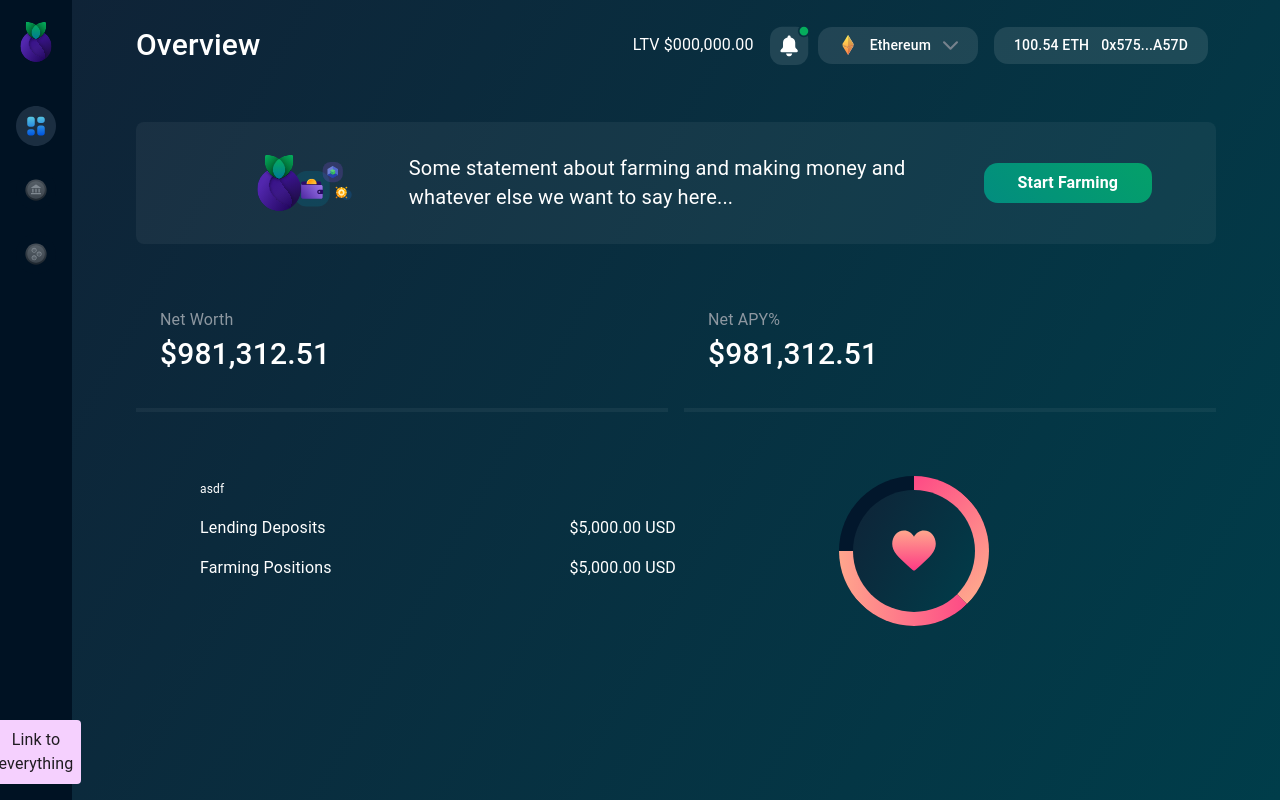
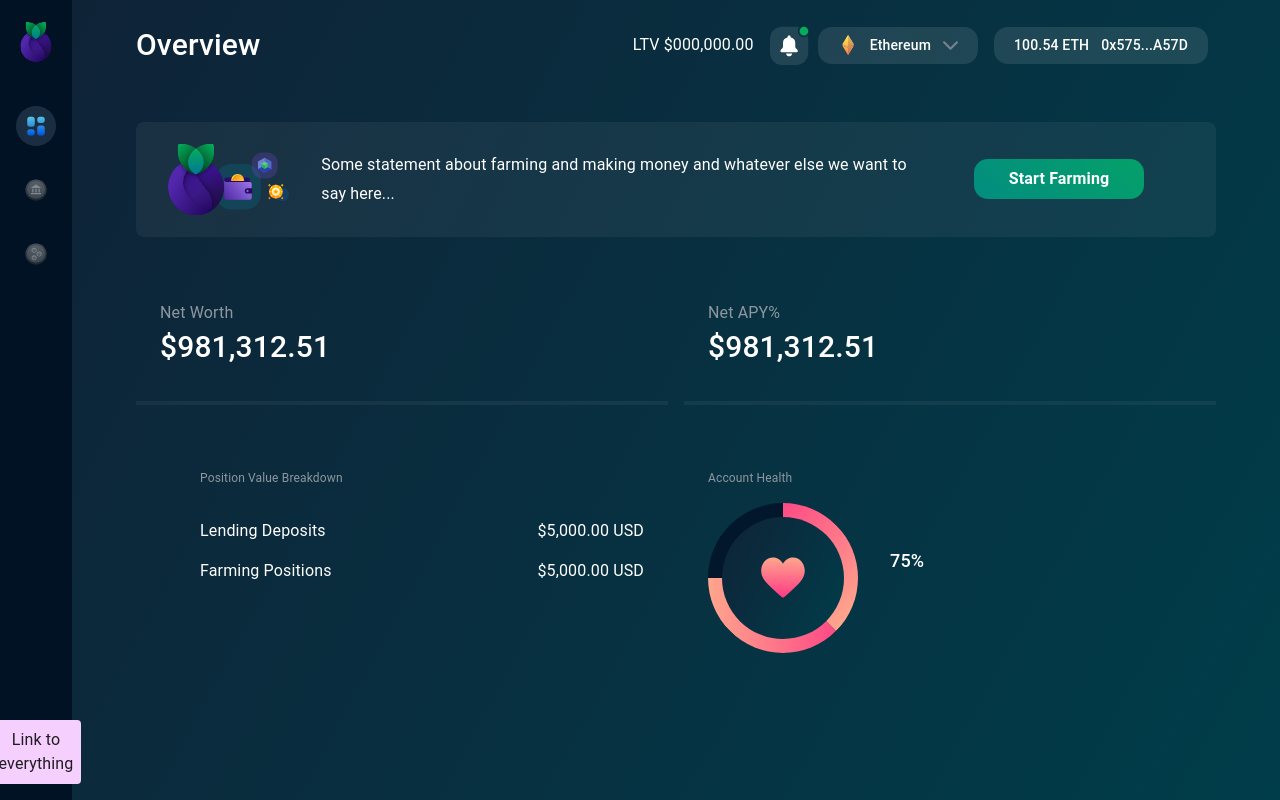
Before and after one commit to 0xPhoenix10/blueberry-dashboard, a Next.js app: page / in a window 1280 px wide. Built offline with nearby package versions, Linux system fonts and the light colour scheme.

Commit message:
top bar change

```diff
--- a/pages/index.tsx
+++ b/pages/index.tsx
@@ -11,14 +11,14 @@ const Home: NextPage = () => {
       <div
         className={
           styles["start-farming-widget"] +
-          " my-8 rounded-lg px-16 1sm:block py-8"
+          " my-8 rounded-lg px-8 1sm:block py-5"
         }
       >
         <div className="flex items-center">
           <Image
             src="/icons/farming-home.svg"
             alt="farming image"
-            width={300}
+            width={130}
             height={80}
           />
           <p className={styles.text}>
@@ -27,7 +27,7 @@ const Home: NextPage = () => {
           </p>
         </div>
 
-        <button className="green-btn h-10 px-6 font-semibold rounded-md text-white">
+        <button className="green-btn h-10 mx-10 font-semibold rounded-md text-white">
           Start Farming
         </button>
       </div>
@@ -43,7 +43,7 @@ const Home: NextPage = () => {
       </div>
       <div className="md:flex flex-row px-16 py-8 rounded-lg my-8 sm:block 2sm:block">
         <div className="basis-1/2">
-          <span className={styles.rowTitle}>asdf</span>
+          <h5 className={styles.rowTitle}>Position Value Breakdown</h5>
           <div className={styles.lendingRow}>
             <span className={styles.lendingRowTitle}>Lending Deposits</span>
             <span className={styles.lendingRowTitle}>$5,000.00 USD</span>
@@ -53,7 +53,9 @@ const Home: NextPage = () => {
             <span className={styles.lendingRowTitle}>$5,000.00 USD</span>
           </div>
         </div>
-        <div className="basis-1/2 flex justify-center">
+        <div className={`basis-1/2 flex ${styles.circleContaiiner}`}>
+          <div>
+            <h5 className={styles.rowTitle}>Account Health</h5>
             <div className="circle-wrap">
               <div class="circle">
                 <div class="mask full">
@@ -74,6 +76,8 @@ const Home: NextPage = () => {
               </div>
             </div>
           </div>
+          <h5 className={styles.percentage}>75%</h5>
+        </div>
       </div>
     </div>
   );
--- a/styles/Home.module.css
+++ b/styles/Home.module.css
@@ -128,10 +128,11 @@
 
 .start-farming-widget .text{
   font-weight: 400;
-  font-size: 20px;
+  font-size: 16px;
   line-height: 29px;
   color: #FFFFFF;
-  max-width: 580px;
+  max-width: 80%;
+  margin-left: 2rem;
 }
 .lendingRow{
   display: flex;
@@ -143,6 +144,17 @@
   font-size: 16px;
 }
 .rowTitle{
-  color:white;
+  color:#8D97A0;
   font-size: 12px;
+  margin-bottom: 1rem;
 }
+.circleContaiiner{
+  margin-left: 4rem;
+  align-items: center;
+}
+.percentage{
+  color: white;
+  font-weight: 500;
+  font-size: 18px;
+  margin-left: 2rem;
+}
--- a/styles/globals.scss
+++ b/styles/globals.scss
@@ -60,7 +60,6 @@ h4 {
 Circle styles
 */
 .circle-wrap {
-  margin: auto;
   width: 150px;
   height: 150px;
   /* background: #fefcff; */
```
Lines whose indentation alone changed are shown as unchanged.
